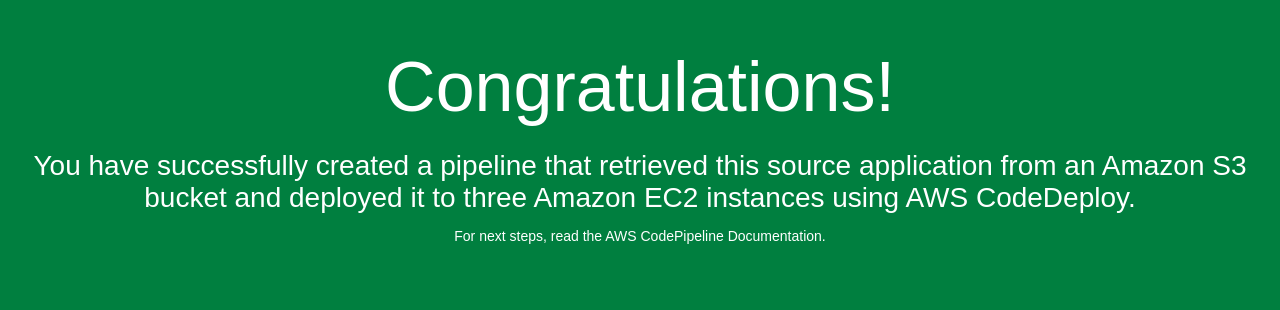
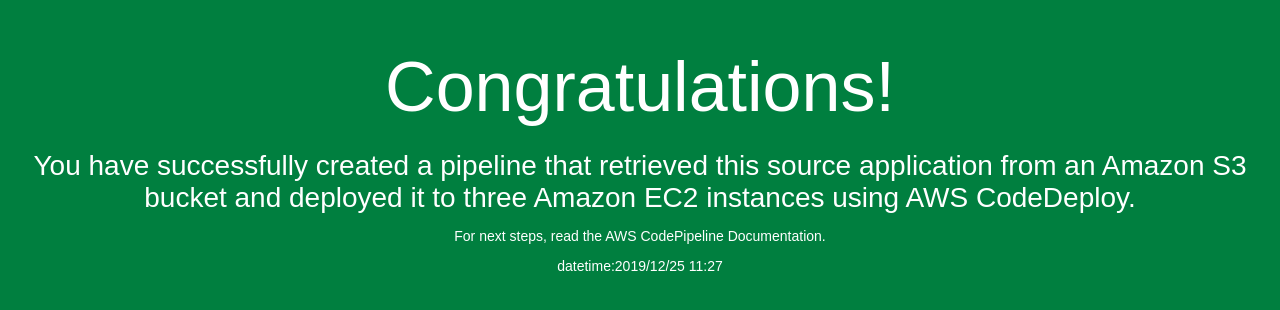
Before and after one commit to sato0839/sample_web_site, a plain HTML site: page index.html in a window 1280 px wide. Drawn offline with Linux system fonts and the light colour scheme.

Commit message:
日付を追加

```diff
--- a/index.html
+++ b/index.html
@@ -30,6 +30,7 @@
     <h2>You have successfully created a pipeline that retrieved this source application from an Amazon S3 bucket and deployed it
 	to three Amazon EC2 instances using AWS CodeDeploy.</h2>
     <p>For next steps, read the AWS CodePipeline Documentation.</p>
+    <p>datetime:2019/12/25 11:27</p>
   </div>
 </body>
 </html>
```
